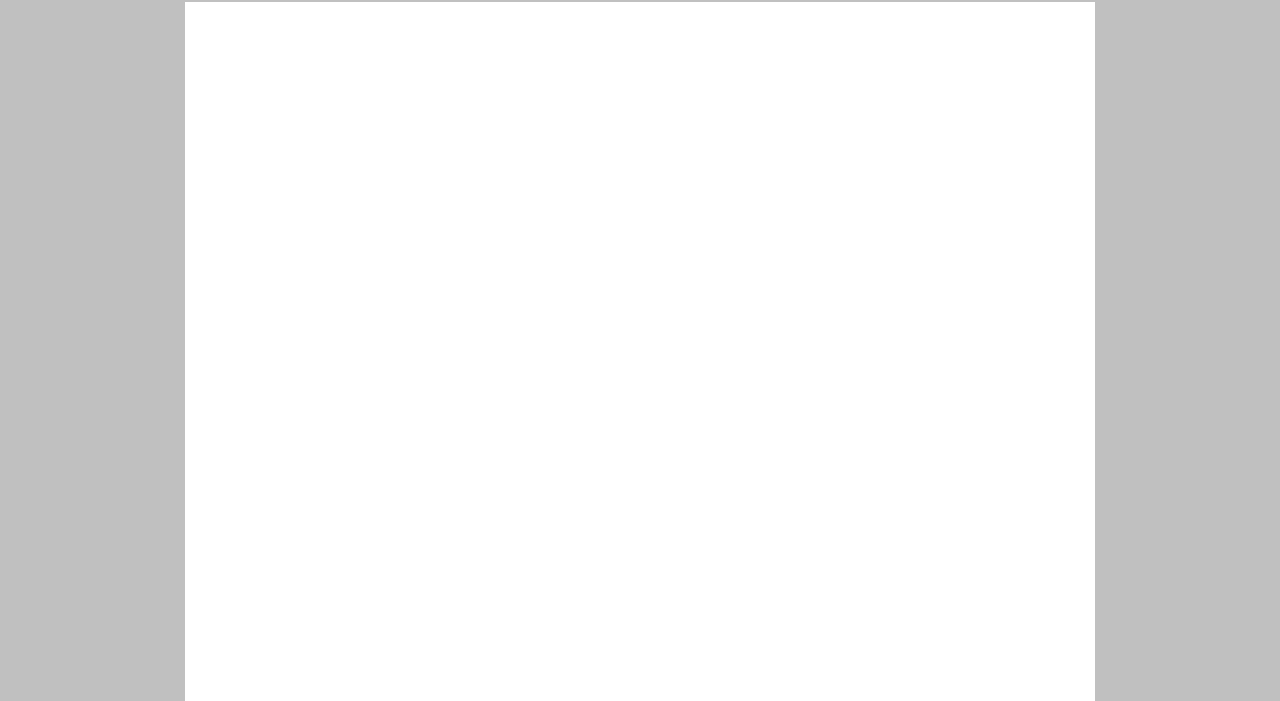
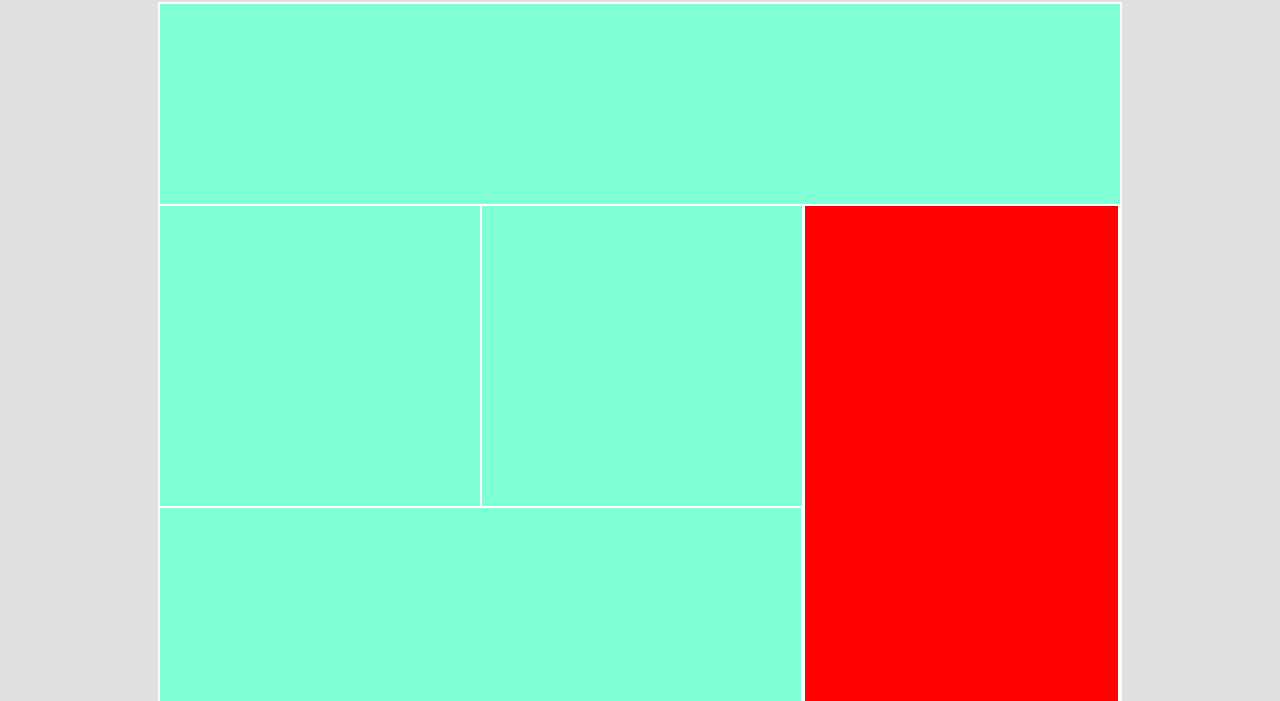
Before and after one commit to chicaorock/ProjetoEdurecife, a plain HTML site: page index.html in a window 1280 px wide. Shown: the part 812-1513 px from the top of the page. Drawn offline with Linux system fonts and the light colour scheme.

Commit message:
Bloco das imagens na index

```diff
--- a/css/estilo.css
+++ b/css/estilo.css
@@ -6,7 +6,7 @@
 *{padding: 0px; margin: 0px;}
 
 body{
-	background-color: #C0C0C0;
+	background-color: #e0e0e0;
 	font-family:Arial;
 }
 
@@ -72,7 +72,7 @@ nav{
 nav a{
 	font-size: 18px;
 	font-weight:200;
-	font-family:OpenSans;
+	font-family:OpenSans, Arial;
 	text-decoration: none;
 	padding: 10px;
 	color:#10d;
@@ -96,11 +96,47 @@ nav a:hover{
 }
 
 #conteudo{
-	width: 910px;
-	height: 700px;
+	width: 960px;
+	height: 722px;
 	margin: 2px auto;
+	padding:2px;
 	background-color: #fff;
 }
+#imgTopo{
+	width:100%;;
+	height:200px;
+	overflow:hidden;
+	/*padding:1px;*/
+	background-color:aquamarine;
+	margin-bottom:2px;
+}
+.imgCenter{
+	float:left;
+}
+.imgSmall{
+	width:320px;
+	height:300px;
+	background-color:aquamarine;
+	margin:0px 2px 2px 0px;
+	float:left;
+}
+
+#imgBottom{
+	width:641px;
+	height:220px;
+	background-color:aquamarine;
+	margin:2px 2px 2px 0px;
+	position:relative;
+	clear:both;
+}
+#imgSide{
+	width:313px;
+	height:521px;
+	margin:0px 2px 1px 0px;
+	background-color:red;
+	float:right;
+}
+
 
 /*footer*/
 footer{
--- a/index.html
+++ b/index.html
@@ -1,4 +1,4 @@
-<!doctype html>
+<!DOCTYPE html>
 <html lang="pt-br">
 <head>
 	<meta charset="UTF-8">
@@ -44,7 +44,15 @@
 
 	<!-- começo do conteudo da página -->
 		<section id="banner"></section>
-		<section id="conteudo"></section>
+		<section id="conteudo">
+			<figure id="imgTopo"></figure>
+			<section class="imgCenter">
+				<figure class="imgSmall"></figure>
+				<figure class="imgSmall"></figure>
+				<figure id="imgBottom"></figure>
+			</section>
+			<figure id="imgSide"></figure>
+		</section>
 	<!-- fim do conteudo da página -->
 
 	<!-- começo da footer -->
```
